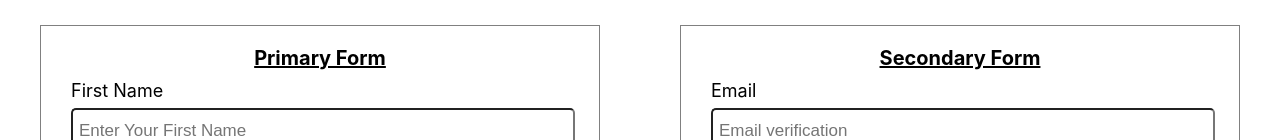
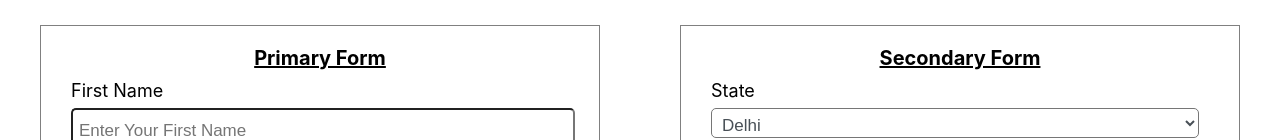
Before and after one commit to Shivani-Maiyani/rwd-design-exercise, a React (Create React App) app: page / in a window 1280 px wide. Shown: the part 660-800 px from the top of the page. Built offline with nearby package versions, Linux system fonts and the light colour scheme.

Commit message:
add state dropdown

```diff
--- a/src/component/form/form.js
+++ b/src/component/form/form.js
@@ -76,13 +76,13 @@ const Form = () => {
   ]
 
   const [inputs,setInputs] = useState({});
+  const [selected,setSelected] = useState('');
 
   const handleChange = (event) =>{
     const name = event.target.name;
     const value = event.target.value;
     setInputs(values => ({...values, [name]: value}));
   }
-
   const handleClick = (event) => {
    event.preventDefault();
    console.log(inputs);
@@ -104,10 +104,10 @@ const Form = () => {
       <label htmlFor="country">
         Country
       </label>
-      <select  name="country" className="form-control select dropdown" onChange={handleChange} value={inputs.country} required>
+      <select  name="country" className="form-control select dropdown" value={inputs.country} id={selected}required>
         {
           country.map((country) => (
-            <option value={country.name} id={country.id} key={country.id}>{country.name}</option>
+            <option value={country.name} id={country.id} key={country.id} onChange={handleChange}>{country.name}</option>
           ))
         }
       </select>
@@ -130,18 +130,16 @@ const Form = () => {
           </form>
           <form className='form-wrraper'>
             <div className='form-text'>Secondary Form</div>
-            {/* <div class="form">
+            <div className="form">
       <label>
-        What is your favorite feature of freeCodeCamp?
+       State
       </label>
-      <select  name="mLike" class="form-control select" required="" id="dropdown">
-        <option disabled="" selected="" value="">Select an option</option>
-        <option value="challenges">Challenges</option>
-        <option value="projects">Projects</option>
-        <option value="community">Community</option>
-        <option value="openSource">Open Source</option>
+      <select  name="mLike" className="form-control select" required id="dropdown" onChange={handleChange}>
+        {
+          State.map((state) => (<option >{state.name}</option>) )
+        }
       </select>
-    </div> */}
+    </div>
    <div className="form">
    <label id="email-label" htmlFor="email">Email</label>
       <input type="email" name="email" className="form-control" placeholder="Email verification" required/>
```
